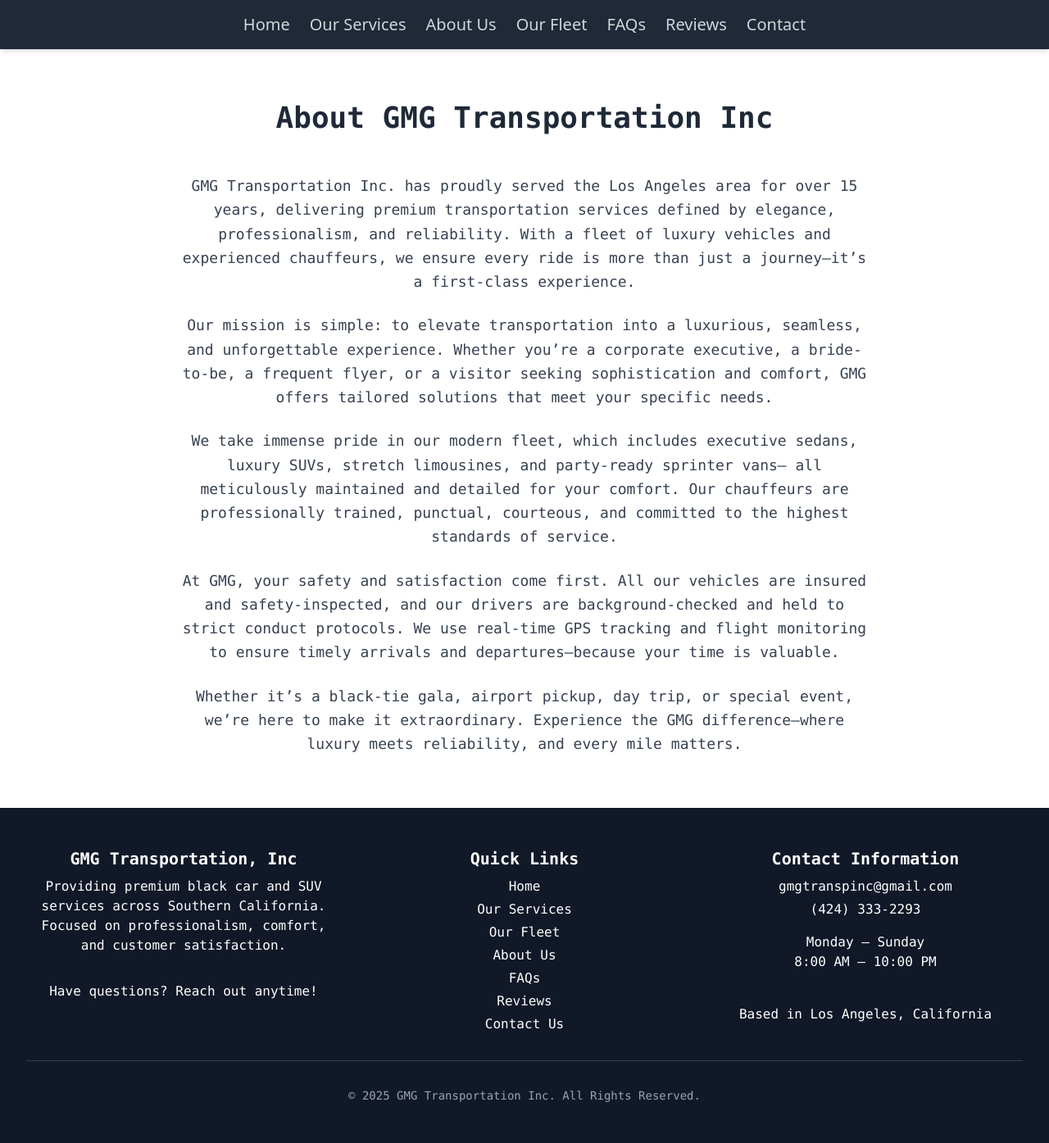
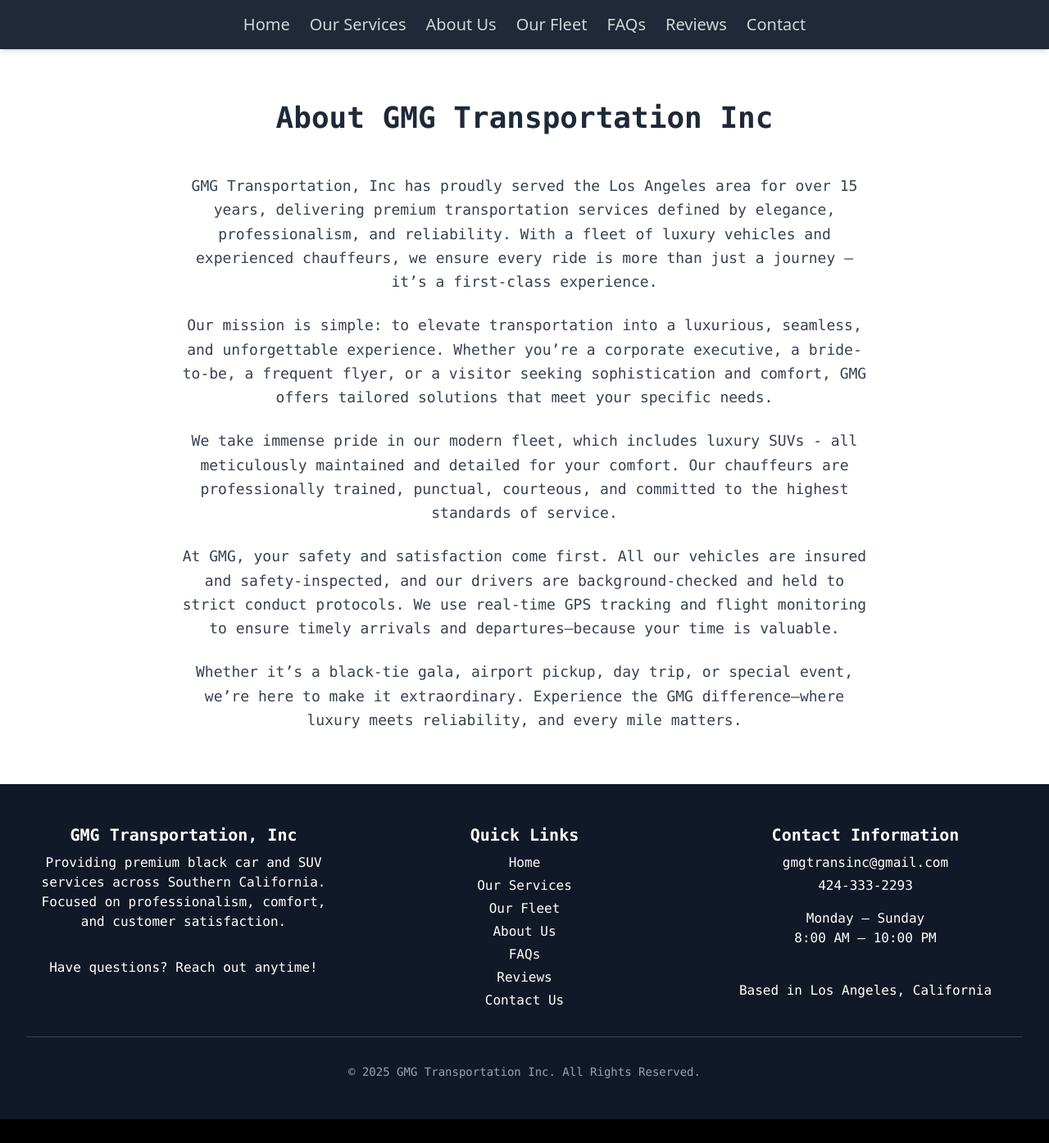
Before and after one commit to gevoglanyan/GMG-Transport, a Next.js app: page /about in a window 1280 px wide. Shown: the whole page at 82% size. After the commit the page ends 1366 px from the top, so only its background shows below. Built offline with nearby package versions, Linux system fonts and the light colour scheme.

Commit message:
UI Fixes

```diff
--- a/components/Layout.js
+++ b/components/Layout.js
@@ -8,7 +8,6 @@ export default function Layout({ children }) {
       <header className="bg-gray-800 shadow-md w-full px-4 py-4 relative">
         <div className="max-w-7xl mx-auto flex items-center justify-between sm:justify-center">
           <nav className="hidden sm:flex space-x-6 text-base sm:text-xl font-medium text-gray-300 font-sans mx-auto">
-
             <a href="/" className="hover:text-white">Home</a>
             <a href="/services" className="hover:text-white">Our Services</a>
             <a href="/about" className="hover:text-white">About Us</a>
@@ -45,12 +44,12 @@ export default function Layout({ children }) {
               </svg>
             </button>
             <a href="/" onClick={() => setMenuOpen(false)} className="hover:text-gray-300">Home</a>
-            <a href="/services" onClick={() => setMenuOpen(false)} className="hover:text-gray-300">Services</a>
-            <a href="/about" onClick={() => setMenuOpen(false)} className="hover:text-gray-300">About</a>
-            <a href="/fleet" onClick={() => setMenuOpen(false)} className="hover:text-gray-300">Fleet</a>
+            <a href="/services" onClick={() => setMenuOpen(false)} className="hover:text-gray-300">Our Services</a>
+            <a href="/fleet" onClick={() => setMenuOpen(false)} className="hover:text-gray-300">Our Fleet</a>
             <a href="/faqs" onClick={() => setMenuOpen(false)} className="hover:text-gray-300">FAQs</a>
             <a href="/reviews" onClick={() => setMenuOpen(false)} className="hover:text-gray-300">Reviews</a>
-            <a href="/#contact" onClick={() => setMenuOpen(false)} className="hover:text-gray-300">Contact</a>
+            <a href="/about" onClick={() => setMenuOpen(false)} className="hover:text-gray-300">About Us</a>
+            <a href="/#contact" onClick={() => setMenuOpen(false)} className="hover:text-gray-300">Contact Us</a>
           </div>
         )}
       </header>
@@ -87,12 +86,12 @@ export default function Layout({ children }) {
               <h4 className="text-xl font-semibold mb-2">Contact Information</h4>
               <p>
                 <a href="mailto:gmgtransinc@gmail.com" className="hover:underline">
-                  gmgtranspinc@gmail.com
+                  gmgtransinc@gmail.com
                 </a>
               </p>
               <p className="mt-1">
                 <a href="tel:+14243332293" className="hover:underline">
-                  (424) 333-2293
+                  424-333-2293
                 </a>
               </p>
               <p className="mt-4">Monday – Sunday</p>
--- a/pages/about.js
+++ b/pages/about.js
@@ -16,9 +16,9 @@ export default function AboutPage() {
           <br />
 
           <p className="text-lg text-gray-700 leading-relaxed mb-6">
-            GMG Transportation Inc. has proudly served the Los Angeles area for over 15 years, delivering premium transportation
+            GMG Transportation, Inc has proudly served the Los Angeles area for over 15 years, delivering premium transportation
             services defined by elegance, professionalism, and reliability. With a fleet of luxury vehicles and experienced chauffeurs,
-            we ensure every ride is more than just a journey—it’s a first-class experience.
+            we ensure every ride is more than just a journey — it’s a first-class experience.
           </p>
 
           <p className="text-lg text-gray-700 leading-relaxed mb-6">
@@ -27,8 +27,7 @@ export default function AboutPage() {
           </p>
 
           <p className="text-lg text-gray-700 leading-relaxed mb-6">
-            We take immense pride in our modern fleet, which includes executive sedans, luxury SUVs, stretch limousines, and party-ready sprinter vans—
-            all meticulously maintained and detailed for your comfort. Our chauffeurs are professionally trained, punctual, courteous, and committed to the highest standards of service.
+            We take immense pride in our modern fleet, which includes luxury SUVs - all meticulously maintained and detailed for your comfort. Our chauffeurs are professionally trained, punctual, courteous, and committed to the highest standards of service.
           </p>
 
           <p className="text-lg text-gray-700 leading-relaxed mb-6">
--- a/pages/faqs.js
+++ b/pages/faqs.js
@@ -80,7 +80,7 @@ export default function FaqPage() {
             <div>
               <h4 className="text-lg font-semibold text-gray-800">How do I contact you if my plans change?</h4>
               <p className="text-gray-700 mt-1">
-                You can call us anytime at <a href="tel:+14243332293" className="text-red-600 hover:underline">+1 (424) 333-2293</a> or use the contact form on our website.
+                You can call us anytime at <a href="tel:+14243332293" className="text-gray-900 hover:underline">+1 (424) 333-2293</a> or use the contact form on our website.
                 For urgent updates (e.g., flight delays), please call directly to ensure prompt adjustments.
               </p>
             </div>
```
